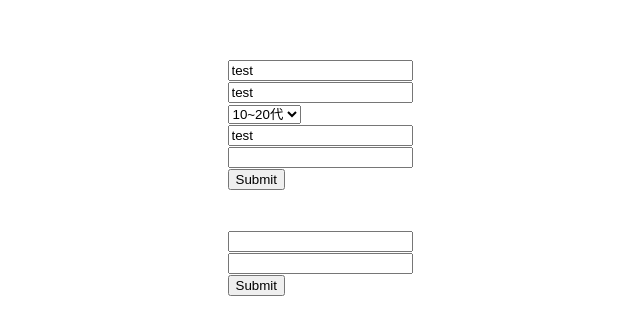
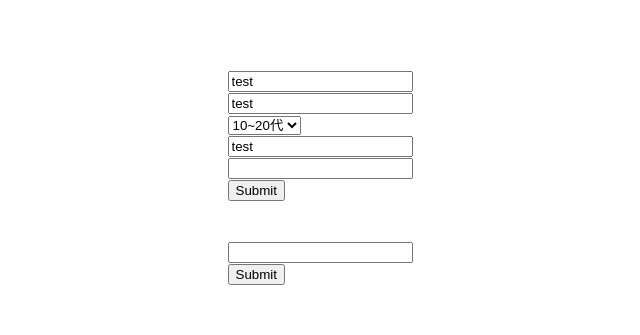
Before and after one commit to masashi49/reacthookform, a Next.js app in the folder sample-app/: page / in a window 1280 px wide. Shown: the part 223-558 px from the top of the page, without its empty margins (320-960 px from the left). Built offline with nearby package versions, Linux system fonts and the light colour scheme.

Commit message:
component

```diff
--- a/sample-app/features/components/Form2.tsx
+++ b/sample-app/features/components/Form2.tsx
@@ -24,7 +24,7 @@ function Form2() {
     register,
     handleSubmit,
     formState: { errors }
-  } = useForm<IFormValues>()
+  } = useForm<IFormValues>() // 検査する内容の型を入れる
 
   const onSubmit: SubmitHandler<IFormValues> = (data) => {
     alert(JSON.stringify(data))
@@ -33,9 +33,7 @@ function Form2() {
   return (
     <div>
       <form onSubmit={handleSubmit(onSubmit)}>
-        <input {...(register('First Name'), { required: true })} />
         <Input register={register} required labelName='First Name' />
-
         <input type='submit' />
       </form>
     </div>
```
